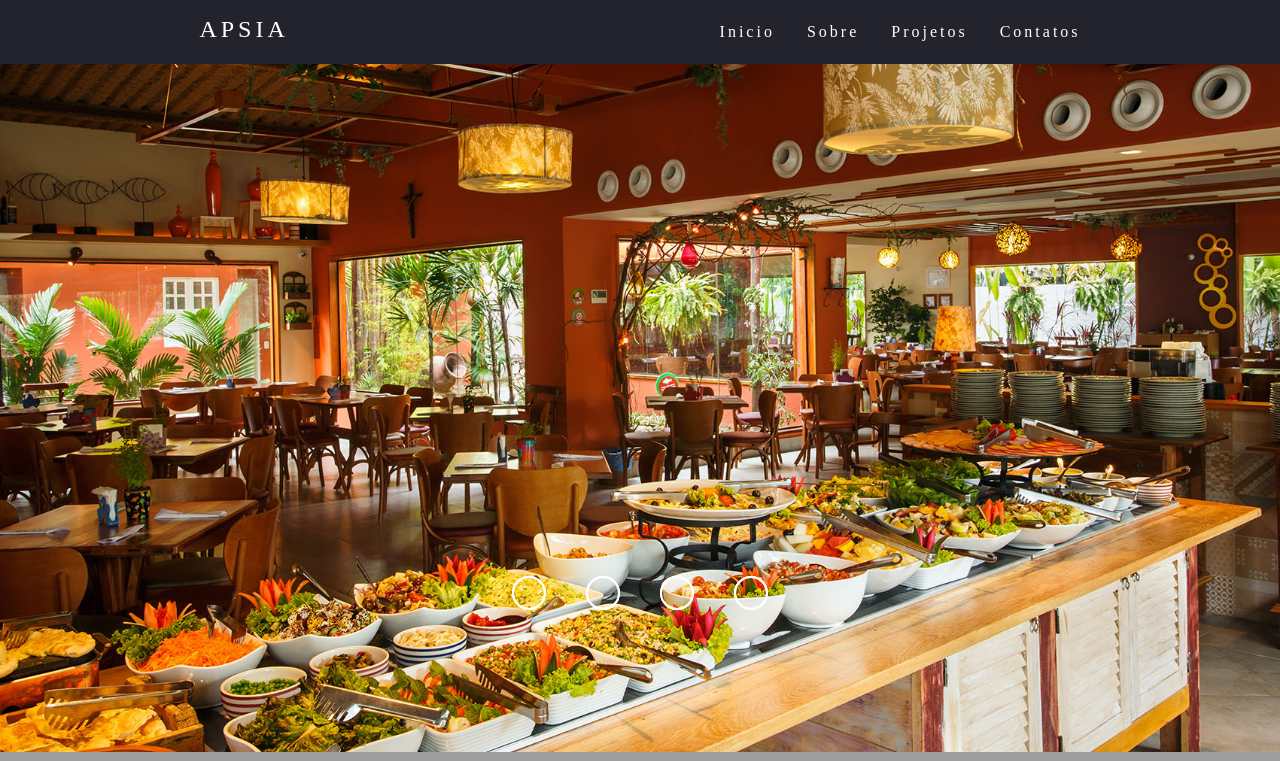
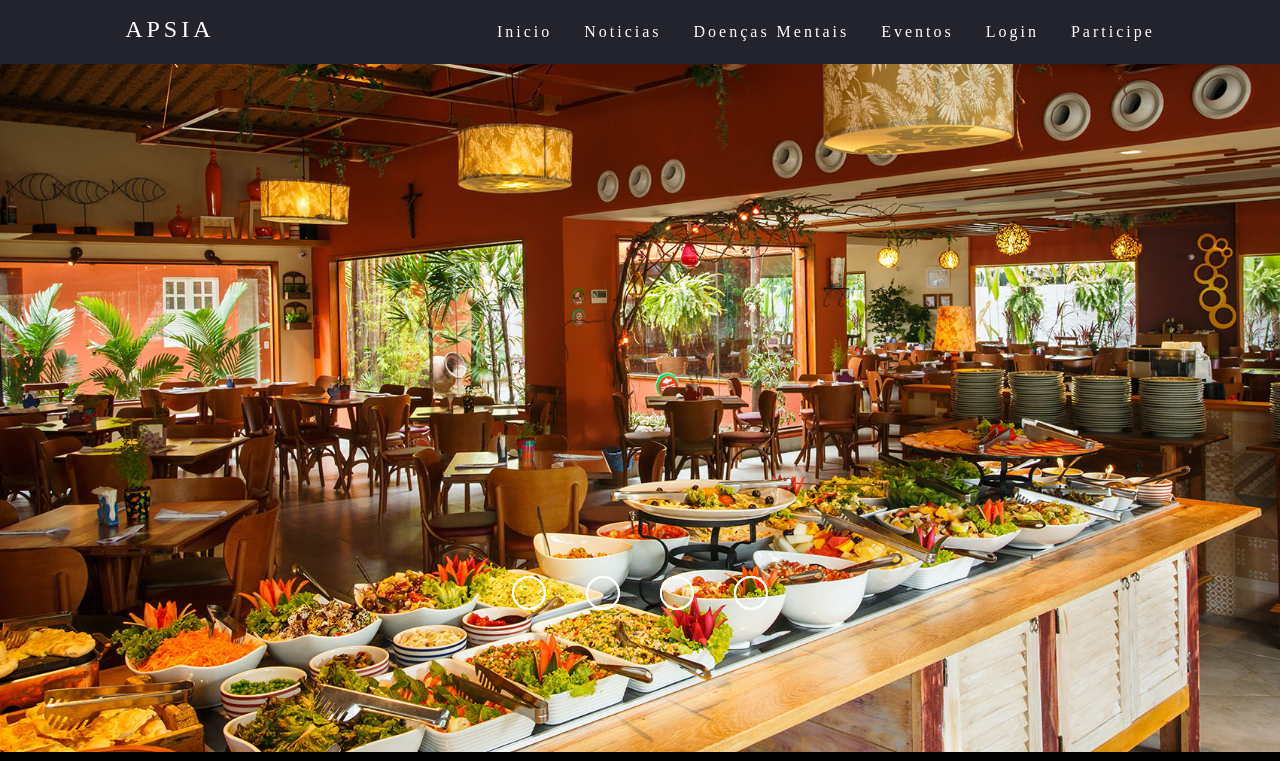
Before and after one commit to GustavoMarinho82/APSIA, a PHP site: page /views/home.html in a window 1280 px wide. Shown: the top 761 px of the page. Run offline with PHP 8.4, Linux system fonts and the light colour scheme; some web fonts are replaced; grey boxes are pictures that could not be loaded.

Commit message:
atualização da home responsiva

```diff
--- a/FrontEnd/css/home_style.css
+++ b/FrontEnd/css/home_style.css
@@ -340,7 +340,7 @@ ul {
   TASTEFUL RECIPES SECTION
 */
 .bread-background {
-  background: black url("http://www.performerprosites.com/development/clients/showpalace/wp-content/uploads/2014/05/tasteful-recipies-dinner-theatre.jpg") no-repeat center center;
+  background: black;
   background-size: cover;
   background-attachment: fixed;
   height: 500px;
--- /dev/null
+++ b/FrontEnd/views/Noticiais.html
@@ -0,0 +1 @@
+<!--nao confirmado-->
--- a/FrontEnd/views/home.html
+++ b/FrontEnd/views/home.html
@@ -28,9 +28,11 @@
           </div>
           <ul class="nav-list">
               <li><a href="">Inicio</a></li>
-              <li><a href="">Sobre</a></li>
-              <li><a href="">Projetos</a></li>
-              <li><a href="">Contatos</a></li>
+              <li><a href="">Noticias</a></li>
+              <li><a href="">Doenças Mentais</a></li>
+              <li><a href="">Eventos</a></li>
+              <li><a href="">Login</a></li>
+              <li><a href="">Participe</a></li>
           </ul>
       </nav>
   </header>
```
Also changed, not shown: FrontEnd/views/Doenças.html (added), FrontEnd/views/Eventos.html (added).
